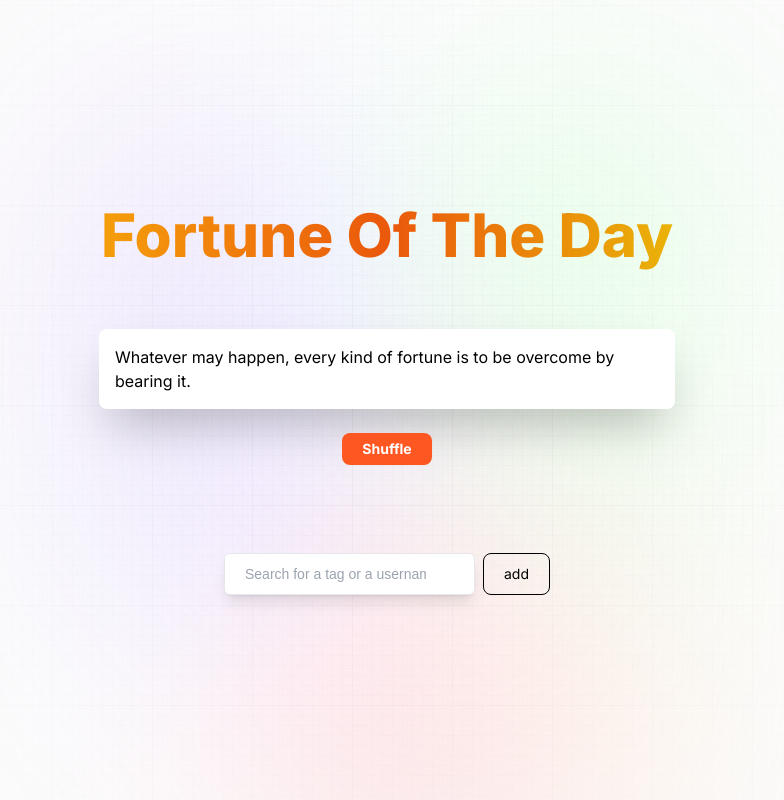
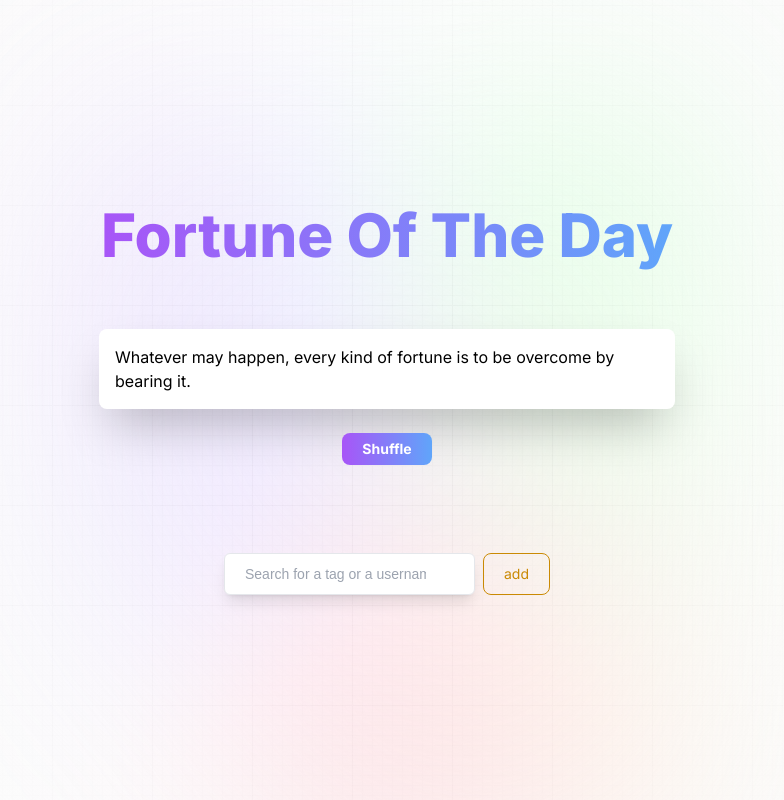
Before and after one commit to Supanut1911/Fortune-of-the-Day, a Next.js app: page / in a window 1280 px wide. Shown: the whole page, without its empty margins (253-1037 px from the left). Built offline with nearby package versions, Linux system fonts and the light colour scheme.

Commit message:
chore: add docker

```diff
--- a/app/page.tsx
+++ b/app/page.tsx
@@ -11,7 +11,7 @@ export default function Home() {
     <section className="w-full flex flex-col items-center justify-center h-screen">
       <h1 className="head_text text-center ">
         <br className="max-md:hidden" />
-        <span className="orange_gradient text-center">Fortune Of The Day</span>
+        <span className="purple_gradient text-center">Fortune Of The Day</span>
       </h1>
       <Feed />
       <Toaster position="top-right" />
--- a/components/Feed.tsx
+++ b/components/Feed.tsx
@@ -32,7 +32,7 @@ const Feed = () => {
       <div>
         <button
           onClick={(e) => rollFortune()}
-          className={`mt-4 px-5 py-1.5 text-sm bg-primary-orange rounded-lg text-white hover:cursor-pointer font-bold ${
+          className={`mt-4 px-5 py-1.5 text-sm  rounded-lg text-white hover:cursor-pointer font-bold  purple_gradient-bg ${
             loading ? "disabled bg-gray-300" : ""
           }`}
         >
@@ -58,7 +58,7 @@ const Feed = () => {
               toast.success("Successfully toasted!");
             } catch (error) {}
           }}
-          className="rounded-lg  border border-black bg-transparent py-1.5 px-5 text-black transition-all hover:bg-black hover:text-white text-center text-sm font-inter flex items-center justify-center"
+          className="rounded-lg  border border-yellow-600 text-yellow-600 bg-transparent py-1.5 px-5 transition-all hover:border-yellow-400 hover:text-black hover:bg-yellow-400 text-center text-sm font-inter flex items-center justify-center"
         >
           add
         </button>
--- a/style/globals.css
+++ b/style/globals.css
@@ -93,6 +93,14 @@
   @apply bg-gradient-to-r from-amber-500 via-orange-600 to-yellow-500 bg-clip-text text-transparent;
 }
 
+.purple_gradient {
+  @apply bg-gradient-to-r from-purple-500 to-blue-400 bg-clip-text text-transparent;
+}
+
+.purple_gradient-bg {
+  @apply bg-gradient-to-r from-purple-500 to-blue-400;
+}
+
 .green_gradient {
   @apply bg-gradient-to-r from-green-400 to-green-500 bg-clip-text text-transparent;
 }
```
Also changed, not shown: docker-compose.yml (added, +16 -0 lines), 1 other file (tests, documents, lock files or other folders).
